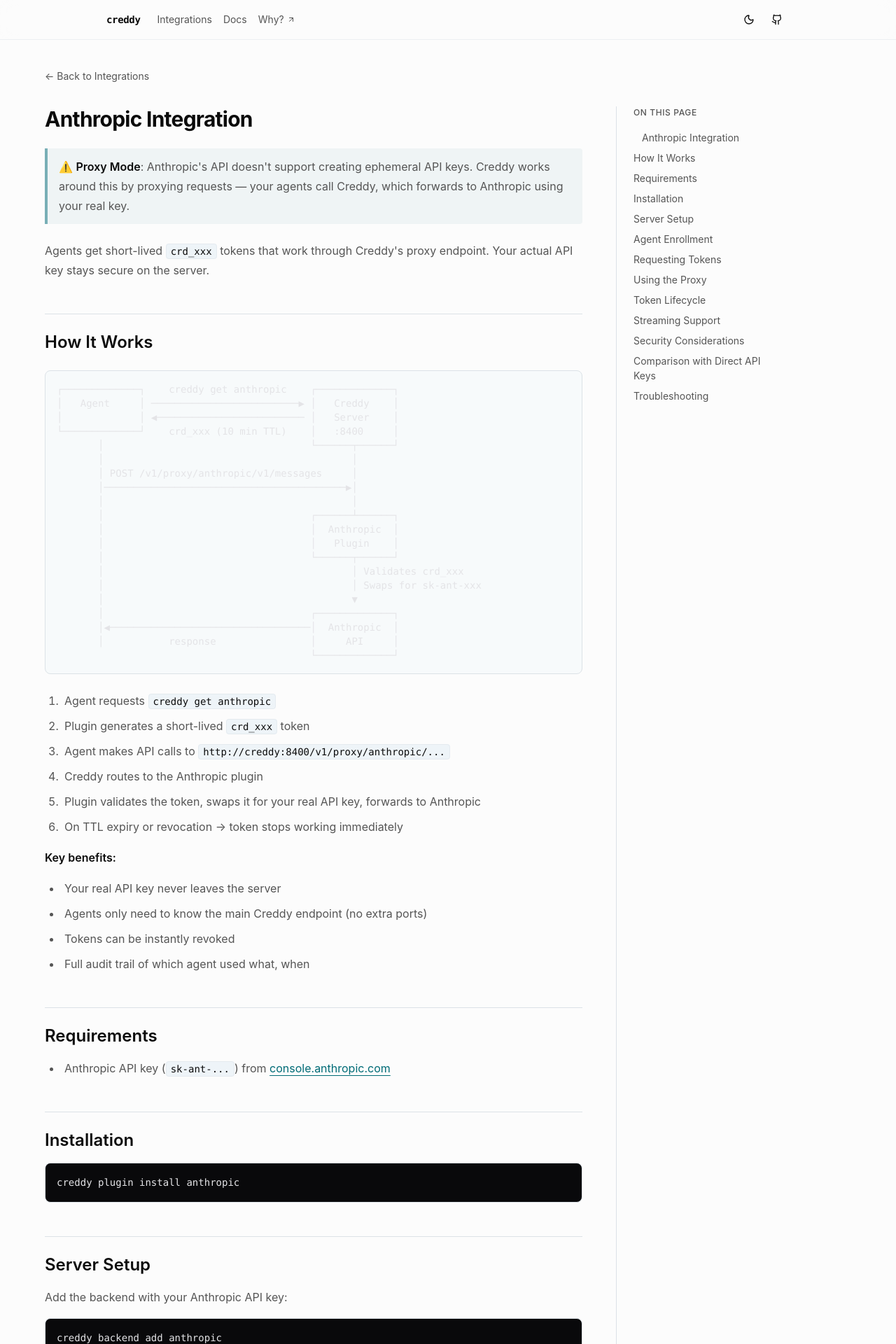
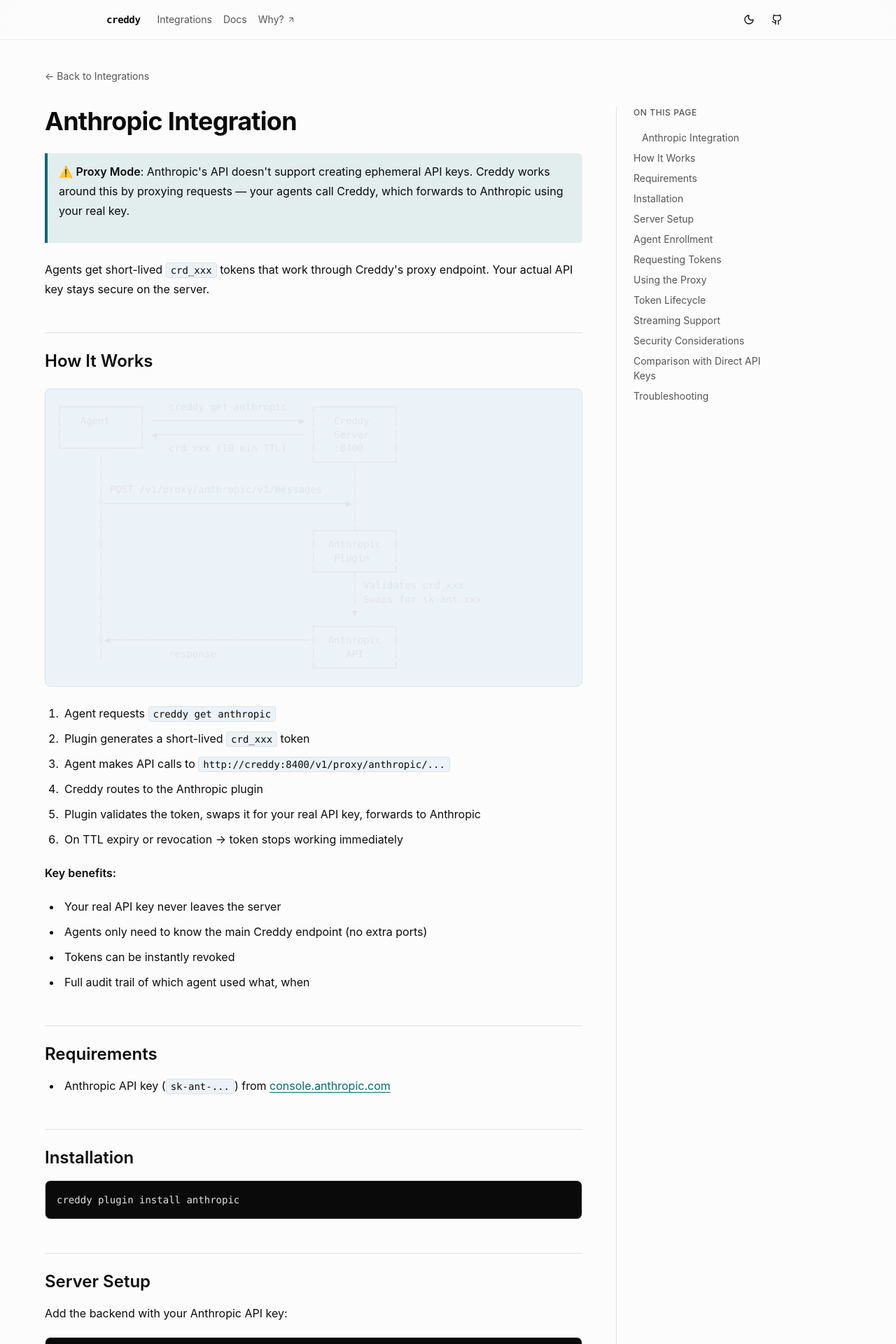
Before and after one commit to getcreddy/creddy-docs, a Next.js app: page /integrations/anthropic in a window 1280 px wide. Shown: the top 1920 px of the page at 70% size. Built offline with nearby package versions, Linux system fonts and the light colour scheme.

Commit message:
style: Nextra-like typography with inline styles

```diff
--- a/src/app/integrations/[slug]/page.tsx
+++ b/src/app/integrations/[slug]/page.tsx
@@ -81,63 +81,63 @@ export default async function IntegrationPage({
       h1: (props) => (
         <h1
           id={slugify(String(props.children))}
-          className="text-3xl font-bold tracking-tight mb-6 text-foreground"
+          style={{ fontSize: '2.25rem', fontWeight: 700, letterSpacing: '-0.02em', marginBottom: '1.5rem', lineHeight: 1.2, color: 'var(--foreground)' }}
           {...props}
         />
       ),
       h2: (props) => (
         <h2
           id={slugify(String(props.children))}
-          className="text-2xl font-semibold mt-12 mb-4 pt-6 border-t border-border text-foreground scroll-mt-24"
+          style={{ fontSize: '1.5rem', fontWeight: 600, marginTop: '3rem', marginBottom: '1rem', paddingTop: '1.5rem', borderTop: '1px solid var(--border)', lineHeight: 1.3, color: 'var(--foreground)', scrollMarginTop: '5rem' }}
           {...props}
         />
       ),
       h3: (props) => (
         <h3
           id={slugify(String(props.children))}
-          className="text-xl font-semibold mt-8 mb-3 text-foreground scroll-mt-24"
+          style={{ fontSize: '1.25rem', fontWeight: 600, marginTop: '2rem', marginBottom: '0.75rem', lineHeight: 1.4, color: 'var(--foreground)', scrollMarginTop: '5rem' }}
           {...props}
         />
       ),
       h4: (props) => (
         <h4
-          className="text-lg font-semibold mt-6 mb-2 text-foreground"
+          style={{ fontSize: '1.125rem', fontWeight: 600, marginTop: '1.5rem', marginBottom: '0.5rem', color: 'var(--foreground)' }}
           {...props}
         />
       ),
       p: (props) => (
         <p
-          className="text-muted-foreground leading-7 mb-4"
+          style={{ fontSize: '1rem', lineHeight: 1.75, marginBottom: '1.25rem', color: 'var(--foreground)' }}
           {...props}
         />
       ),
       a: (props) => (
         <a
-          className="text-primary hover:text-primary/80 underline underline-offset-4 transition-colors"
+          style={{ color: 'var(--primary)', textDecoration: 'underline', textUnderlineOffset: '3px' }}
           {...props}
         />
       ),
       ul: (props) => (
         <ul
-          className="list-disc list-outside ml-6 mb-4 text-muted-foreground space-y-2"
+          style={{ listStyleType: 'disc', paddingLeft: '1.5rem', marginBottom: '1.25rem', lineHeight: 1.75 }}
           {...props}
         />
       ),
       ol: (props) => (
         <ol
-          className="list-decimal list-outside ml-6 mb-4 text-muted-foreground space-y-2"
+          style={{ listStyleType: 'decimal', paddingLeft: '1.5rem', marginBottom: '1.25rem', lineHeight: 1.75 }}
           {...props}
         />
       ),
       li: (props) => (
         <li
-          className="leading-7 pl-1"
+          style={{ marginTop: '0.5rem', paddingLeft: '0.25rem' }}
           {...props}
         />
       ),
       strong: (props) => (
         <strong
-          className="font-semibold text-foreground"
+          style={{ fontWeight: 600, color: 'var(--foreground)' }}
           {...props}
         />
       ),
@@ -147,11 +147,18 @@ export default async function IntegrationPage({
         const isBlock = content.includes('\n')
 
         if (isBlock) {
-          return <code className="block text-sm" {...props} />
+          return <code style={{ display: 'block', fontSize: '0.875rem' }} {...props} />
         }
         return (
           <code
-            className="bg-secondary/80 dark:bg-secondary px-1.5 py-0.5 rounded text-sm font-mono text-foreground border border-border/50"
+            style={{
+              backgroundColor: 'var(--secondary)',
+              padding: '0.125rem 0.375rem',
+              borderRadius: '0.25rem',
+              fontSize: '0.875rem',
+              fontFamily: 'var(--font-mono), ui-monospace, monospace',
+              border: '1px solid var(--border)'
+            }}
             {...props}
           />
         )
@@ -166,10 +173,9 @@ export default async function IntegrationPage({
 
         if (isDiagram) {
           return (
-            <div className="my-6 rounded-lg border border-border bg-muted/30 dark:bg-muted/50 overflow-x-auto">
+            <div style={{ marginTop: '1.5rem', marginBottom: '1.5rem', borderRadius: '0.5rem', border: '1px solid var(--border)', backgroundColor: 'var(--muted)', overflowX: 'auto' }}>
               <pre
-                className="p-4 text-xs sm:text-sm font-mono text-foreground leading-tight whitespace-pre overflow-x-auto"
-                style={{ fontFamily: 'var(--font-jetbrains), ui-monospace, monospace' }}
+                style={{ padding: '1rem', fontSize: '0.8rem', fontFamily: 'ui-monospace, monospace', lineHeight: 1.4, whiteSpace: 'pre', overflowX: 'auto' }}
                 {...props}
               />
             </div>
@@ -178,39 +184,58 @@ export default async function IntegrationPage({
 
         return (
           <pre
-            className="bg-zinc-950 dark:bg-zinc-900 border border-border rounded-lg p-4 overflow-x-auto mb-4 text-sm font-mono leading-relaxed"
-            style={{ fontFamily: 'var(--font-jetbrains), ui-monospace, monospace' }}
+            style={{
+              backgroundColor: '#0a0a0a',
+              border: '1px solid var(--border)',
+              borderRadius: '0.5rem',
+              padding: '1rem',
+              overflowX: 'auto',
+              marginBottom: '1.25rem',
+              fontSize: '0.875rem',
+              fontFamily: 'ui-monospace, monospace',
+              lineHeight: 1.6
+            }}
             {...props}
           />
         )
       },
       blockquote: (props) => (
         <blockquote
-          className="border-l-4 border-primary/50 bg-primary/5 dark:bg-primary/10 pl-4 pr-4 py-3 my-6 rounded-r text-muted-foreground [&>p]:mb-0"
+          style={{
+            borderLeft: '4px solid var(--primary)',
+            backgroundColor: 'color-mix(in srgb, var(--primary) 10%, transparent)',
+            paddingLeft: '1rem',
+            paddingRight: '1rem',
+            paddingTop: '0.75rem',
+            paddingBottom: '0.75rem',
+            marginTop: '1.5rem',
+            marginBottom: '1.5rem',
+            borderRadius: '0 0.375rem 0.375rem 0'
+          }}
           {...props}
         />
       ),
       table: (props) => (
-        <div className="overflow-x-auto my-6 rounded-lg border border-border">
-          <table className="w-full text-sm" {...props} />
+        <div style={{ overflowX: 'auto', marginTop: '1.5rem', marginBottom: '1.5rem', borderRadius: '0.5rem', border: '1px solid var(--border)' }}>
+          <table style={{ width: '100%', fontSize: '0.875rem' }} {...props} />
         </div>
       ),
       thead: (props) => (
-        <thead className="bg-secondary/50 dark:bg-secondary" {...props} />
+        <thead style={{ backgroundColor: 'var(--secondary)' }} {...props} />
       ),
       tbody: (props) => (
-        <tbody className="divide-y divide-border" {...props} />
+        <tbody {...props} />
       ),
       tr: (props) => (
-        <tr className="hover:bg-secondary/30 dark:hover:bg-secondary/50 transition-colors" {...props} />
+        <tr style={{ borderBottom: '1px solid var(--border)' }} {...props} />
       ),
       th: (props) => (
-        <th className="text-left font-semibold px-4 py-3 text-foreground" {...props} />
+        <th style={{ textAlign: 'left', fontWeight: 600, padding: '0.75rem 1rem', color: 'var(--foreground)' }} {...props} />
       ),
       td: (props) => (
-        <td className="px-4 py-3 text-muted-foreground" {...props} />
+        <td style={{ padding: '0.75rem 1rem' }} {...props} />
       ),
-      hr: () => <hr className="border-border my-8" />,
+      hr: () => <hr style={{ border: 'none', borderTop: '1px solid var(--border)', marginTop: '2rem', marginBottom: '2rem' }} />,
     },
   })
 
```
